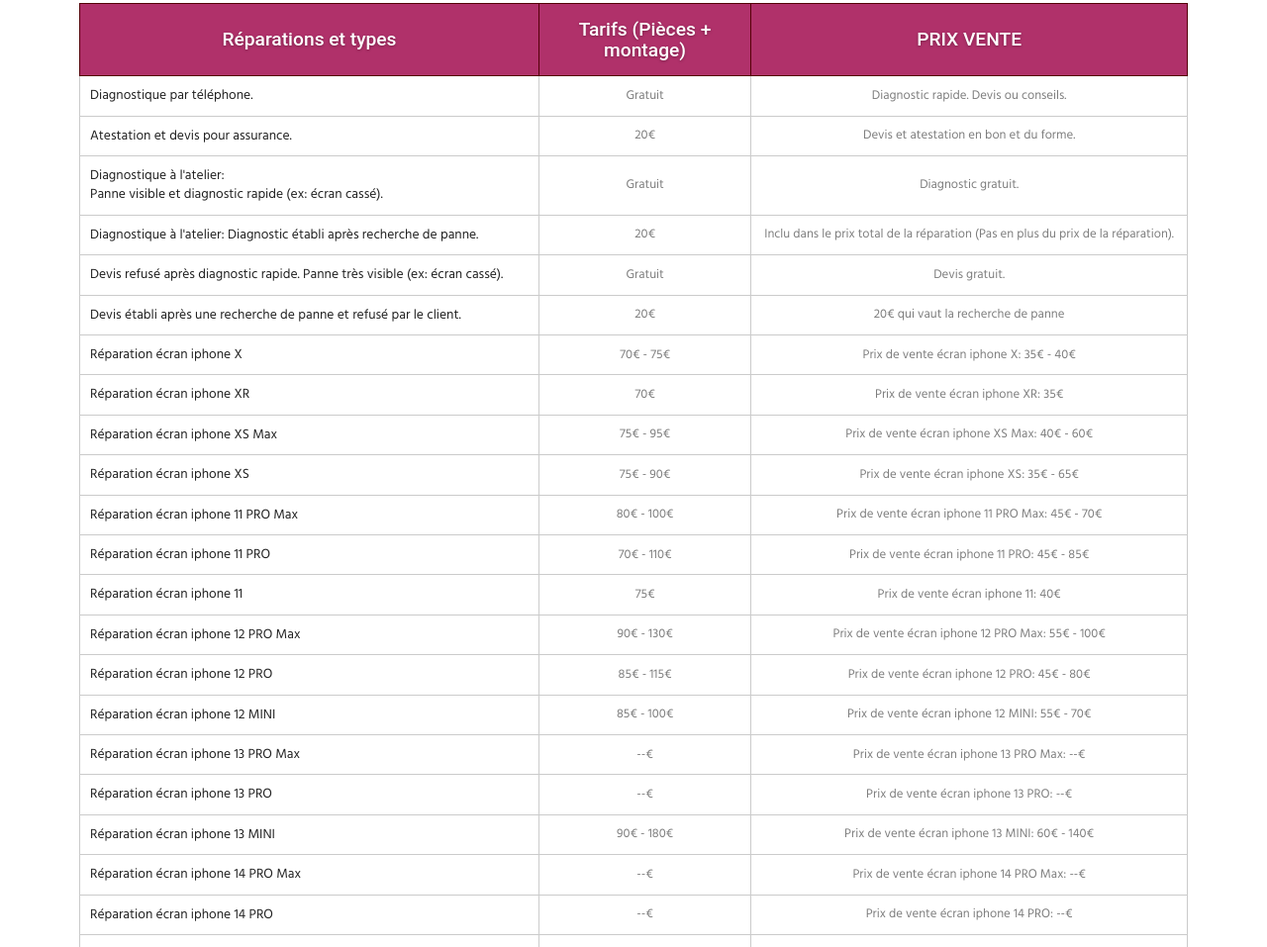
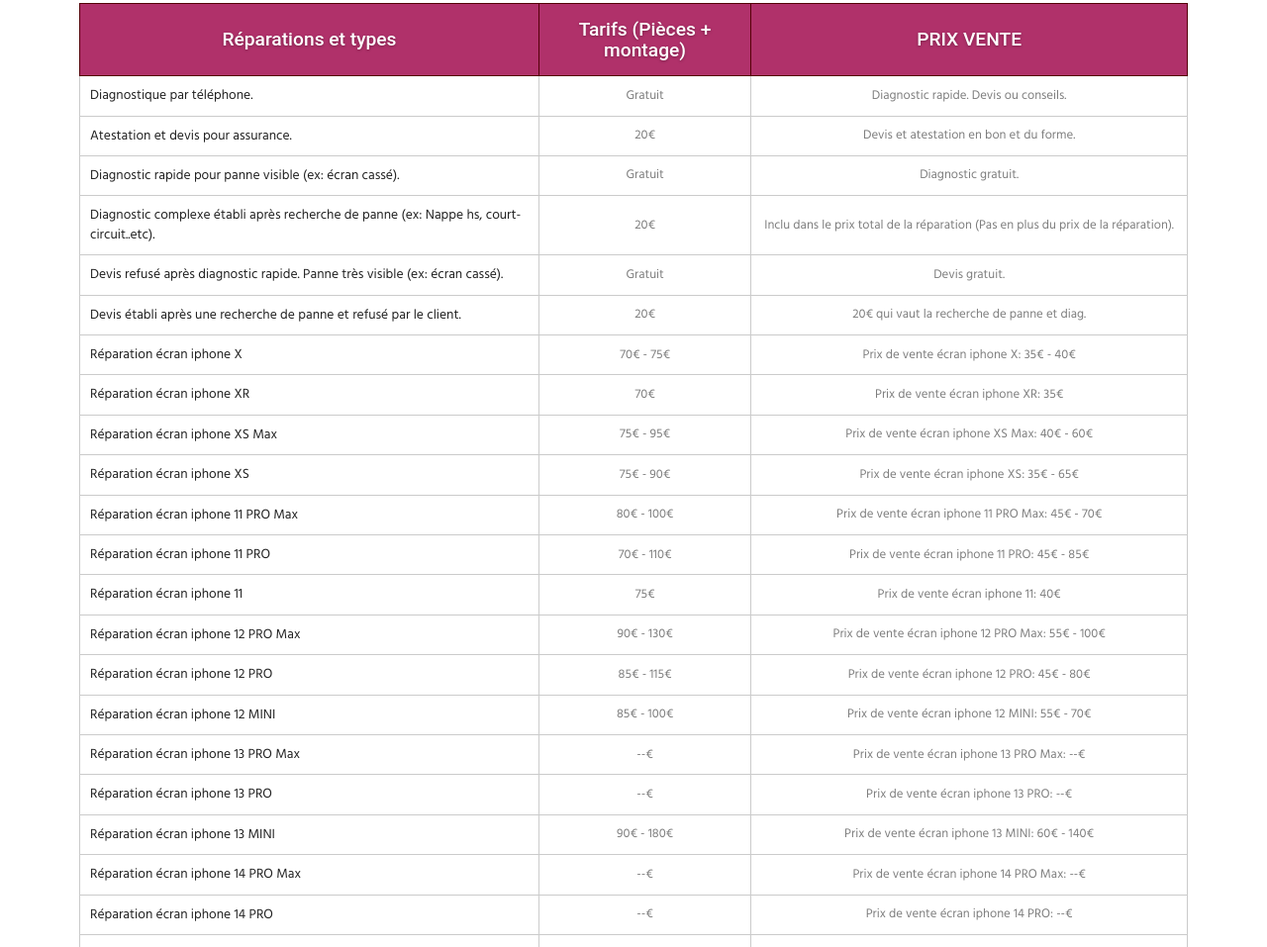
Before and after one commit to informat-i-phone/lcdled, a plain HTML site: page default_index-2.html in a window 1280 px wide. Shown: the part 3709-4666 px from the top of the page at 99% size. Drawn offline with Linux system fonts and the light colour scheme; files whose address does not match are found by name.

Commit message:
Add files via upload

```diff
--- a/default_index-2.html
+++ b/default_index-2.html
@@ -490,8 +490,7 @@ Author: Informaticien-Nancy
 							</tr>
 							 <tr>
 								<td class="plan_list_title">
-									Diagnostique à l'atelier:<br>
-									Panne visible et diagnostic rapide (ex: écran cassé).</td>
+									Diagnostic rapide pour panne visible (ex: écran cassé).</td>
 								<td class="price_body">
 									Gratuit</td>
 								<td class="price_body">
@@ -499,8 +498,7 @@ Author: Informaticien-Nancy
 							</tr>
 							<tr>
 								<td class="plan_list_title">
-									Diagnostique à l'atelier:
-									Diagnostic établi après recherche de panne.</td>
+									Diagnostic complexe établi après recherche de panne (ex: Nappe hs, court-circuit..etc).</td>
 								<td class="price_body">
 									20€ </td>
 								<td class="price_body">
@@ -520,7 +518,7 @@ Author: Informaticien-Nancy
 								<td class="price_body">
 									20€ </td>
 								<td class="price_body">
-									20€ qui vaut la recherche de panne </td>
+									20€ qui vaut la recherche de panne et diag. </td>
 							</tr>
 
 
```
